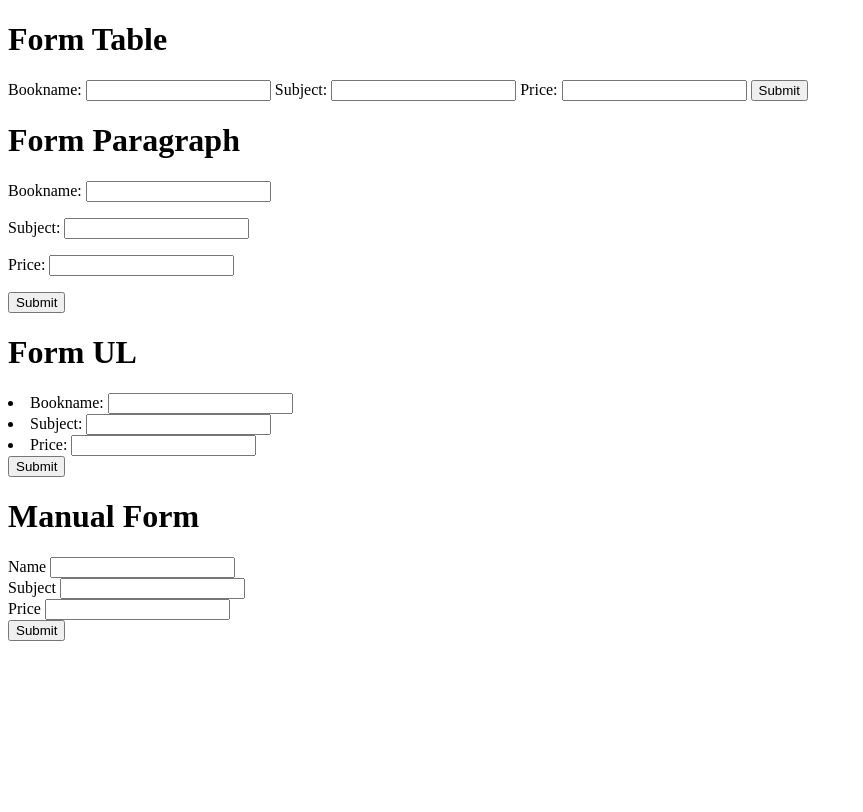
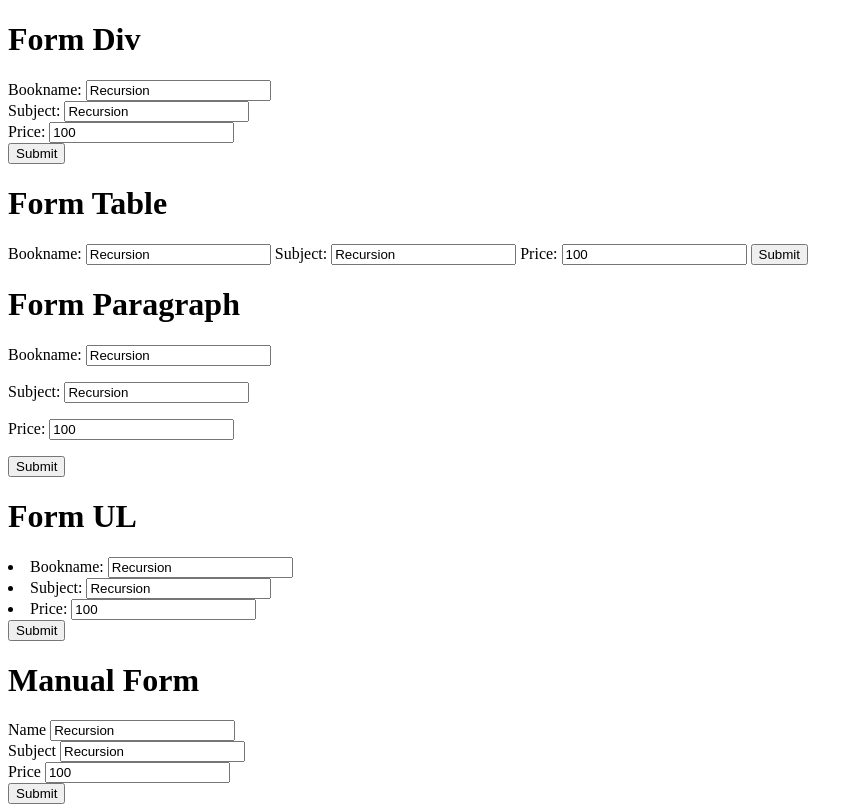
Before and after one commit to Varanasi-Software-Junction/The-learn-Django-repository, a Django app: page /book/bookform/ in a window 1280 px wide. Shown: the whole page, without its empty margins (0-863 px from the left). Before the commit the page ends 641 px from the top, so only its background shows below. Run offline with Django 4.2, Linux system fonts and the light colour scheme.

Commit message:
Forms with initial data

```diff
--- a/dbdjango/book/urls.py
+++ b/dbdjango/book/urls.py
@@ -19,7 +19,7 @@ from django.urls import path
 from . import views
 
 urlpatterns = [
-path('bookform/', views.bookform, name='bookform'),
+    path('bookform/', views.bookform, name='bookform'),
     path('student/', views.studentview, name='student'),
     path('admin/', admin.site.urls),
     path('', views.index),
--- a/dbdjango/book/views.py
+++ b/dbdjango/book/views.py
@@ -17,11 +17,13 @@ def bookform(request):
             newbook.save(commit=False)
             newbook.save()
             return HttpResponse("Book Saved")
-    return render(request, "book.html", {"form": BookForm()})
+    initial = {"bookname": "Recursion", "subject": "Recursion", "price": 100}
+    return render(request, "book.html", {"form": BookForm(initial=initial)})
 
 
 def studentview(request):
-    return render(request, "student.html", {"form": StudentForm()})
+    initial = {"name": "Popat", "rollno": "101"}
+    return render(request, "student.html", {"form": StudentForm(initial=initial)})
 
 
 def index(request):
--- a/templates/book.html
+++ b/templates/book.html
@@ -2,24 +2,30 @@
 <html lang="en">
 <head>
     <meta charset="UTF-8">
-    <title>Student Form</title>
+    <title>Book Form</title>
 </head>
 <body>
 <form method="post">
     {% csrf_token %}
-    <h1>Form  Table </h1>
+    <h1>Form Div </h1>
+    {{ form.as_div }}
+    <input type="submit" value="Submit">
+</form>
+<form method="post">
+    {% csrf_token %}
+    <h1>Form Table </h1>
     {{ form.as_table }}
     <input type="submit" value="Submit">
 </form>
 <form method="post">
     {% csrf_token %}
-    <h1>Form  Paragraph </h1>
+    <h1>Form Paragraph </h1>
     {{ form.as_p }}
     <input type="submit" value="Submit">
 </form>
 <form method="post">
     {% csrf_token %}
-    <h1>Form  UL </h1>
+    <h1>Form UL </h1>
     {{ form.as_ul }}
     <input type="submit" value="Submit">
 </form>
```
Also changed, not shown: templates/student.html (+10 -3 lines).
